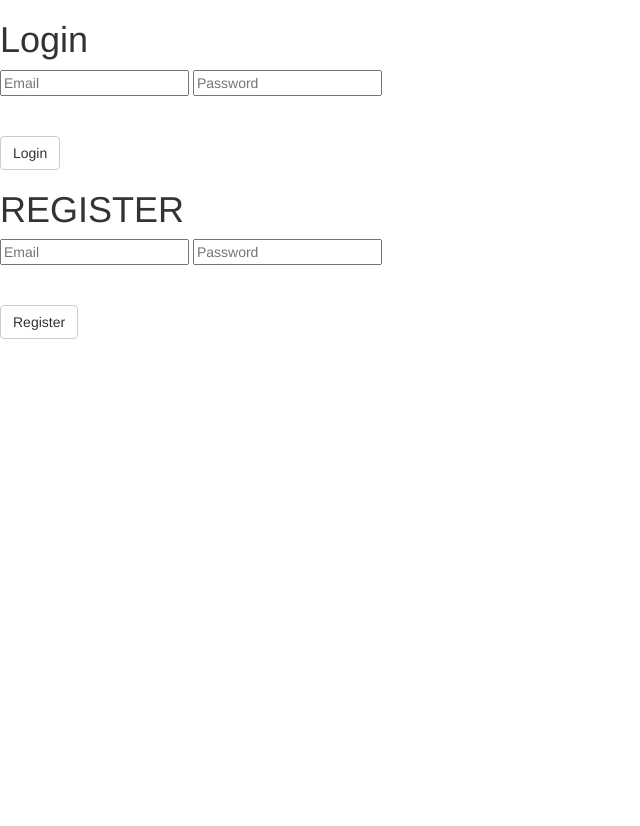
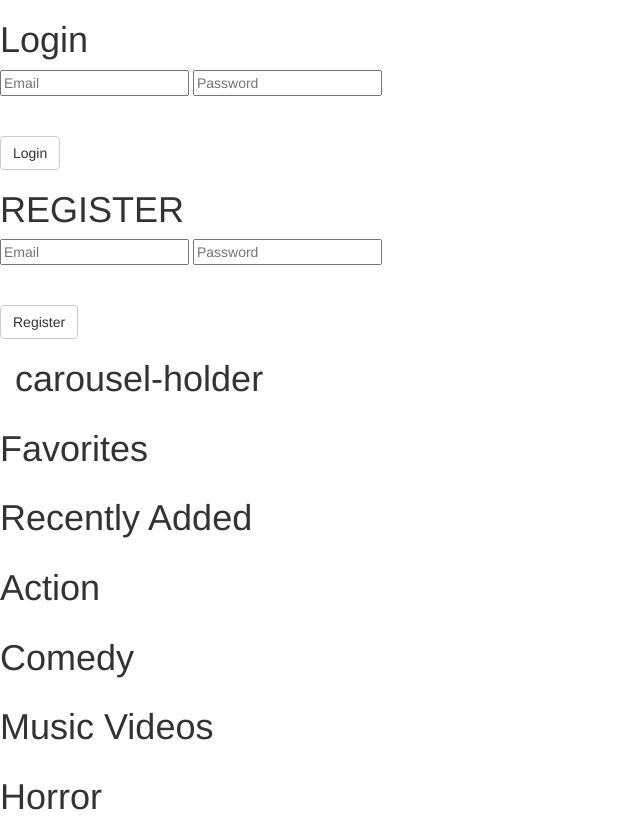
Before and after one commit to madhat5/HaitiFilm, a website: page public/index.html in a window 1280 px wide. Shown: the whole page, without its empty margins (0-640 px from the left). Before the commit the page ends 800 px from the top, so only its background shows below. Drawn offline with nearby package versions, Linux system fonts and the light colour scheme.

Commit message:
display started

```diff
--- a/public/index.html
+++ b/public/index.html
@@ -41,10 +41,36 @@
     </div> <!-- end of container -->
 <!-- ================== LOGGED IN ================== -->
   <!-- MOVIE DISPLAY -->
-    <div class='container-fluid' id='movie-display-page'>
-      <div id='movie-display' class='row' ng-show='userController.loggedIn'>
-        <h1>Open Sesame</h1>
-      </div> <!-- end of movie-display -->
+    <div class='container-fluid' id='highlight-display'>
+      <div id='rolling-display'>
+        <h1>carousel-holder</h1>
+      </div>
+    </div> <!-- end of container -->
+    <div class='container-fluid' id='movie-display'>
+      <div id='movie-display1' class='row' >
+      <!-- ng-show='userController.loggedIn' -->
+        <h1>Favorites</h1>
+      </div>
+      <div id='movie-display2' class='row' >
+      <!-- ng-show='userController.loggedIn' -->
+        <h1>Recently Added</h1>
+      </div>
+      <div id='movie-display3' class='row' >
+      <!-- ng-show='userController.loggedIn' -->
+        <h1>Action</h1>
+      </div>
+      <div id='movie-display4' class='row' >
+      <!-- ng-show='userController.loggedIn' -->
+        <h1>Comedy</h1>
+      </div>
+      <div id='movie-display5' class='row' >
+      <!-- ng-show='userController.loggedIn' -->
+        <h1>Music Videos</h1>
+      </div>
+      <div id='movie-display6' class='row' >
+      <!-- ng-show='userController.loggedIn' -->
+        <h1>Horror</h1>
+      </div>
     </div> <!-- end of container -->
   </div> <!-- end of ngmyusers -->
 <!-- ================== SCRIPTS ================== -->
--- a/server.js
+++ b/server.js
@@ -27,6 +27,7 @@ mongoose.connect('mongodb://localhost/haiti_flix');
 
 // MODELS
 var User = require('./models/user.js');
+var User = require('./models/movie.js');
 
 // ROUTES ============================================
 // TEST
```
Also changed, not shown: models/movie.js (added, +25 -0 lines), README.md.
